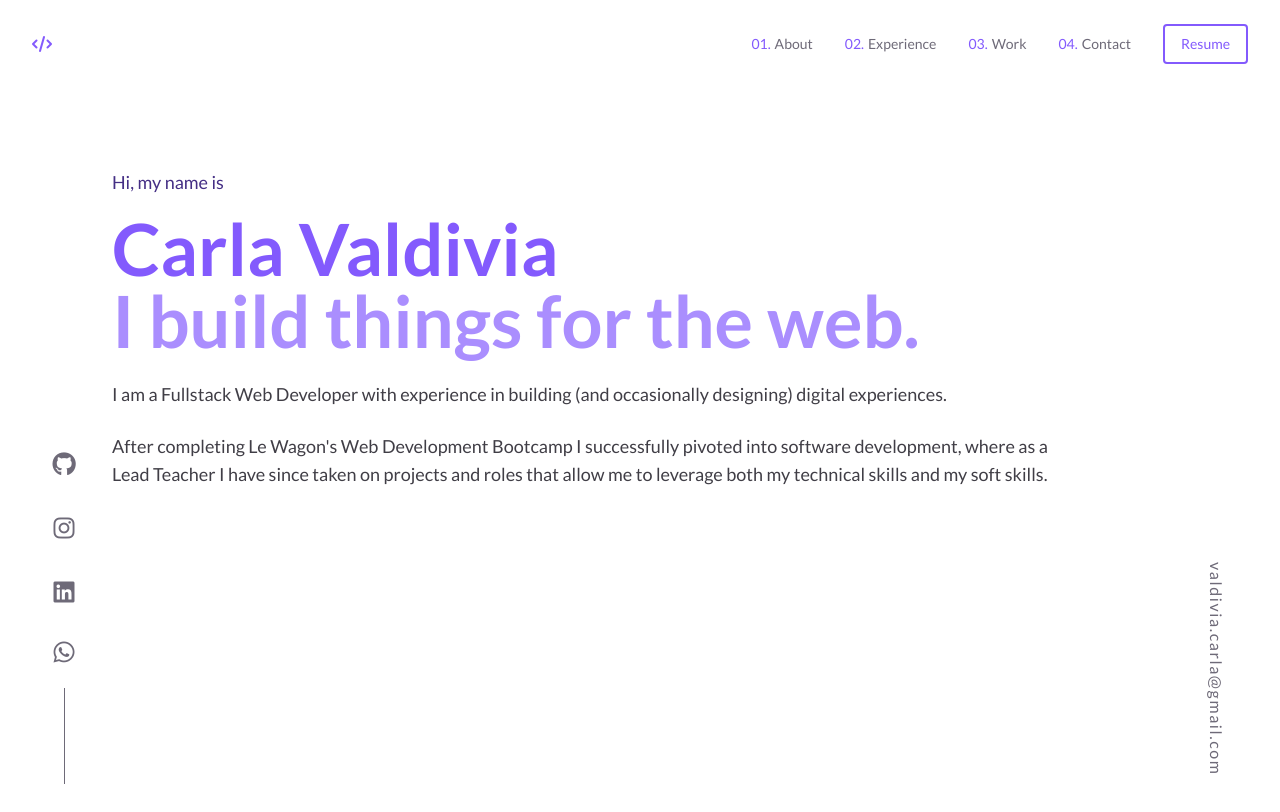
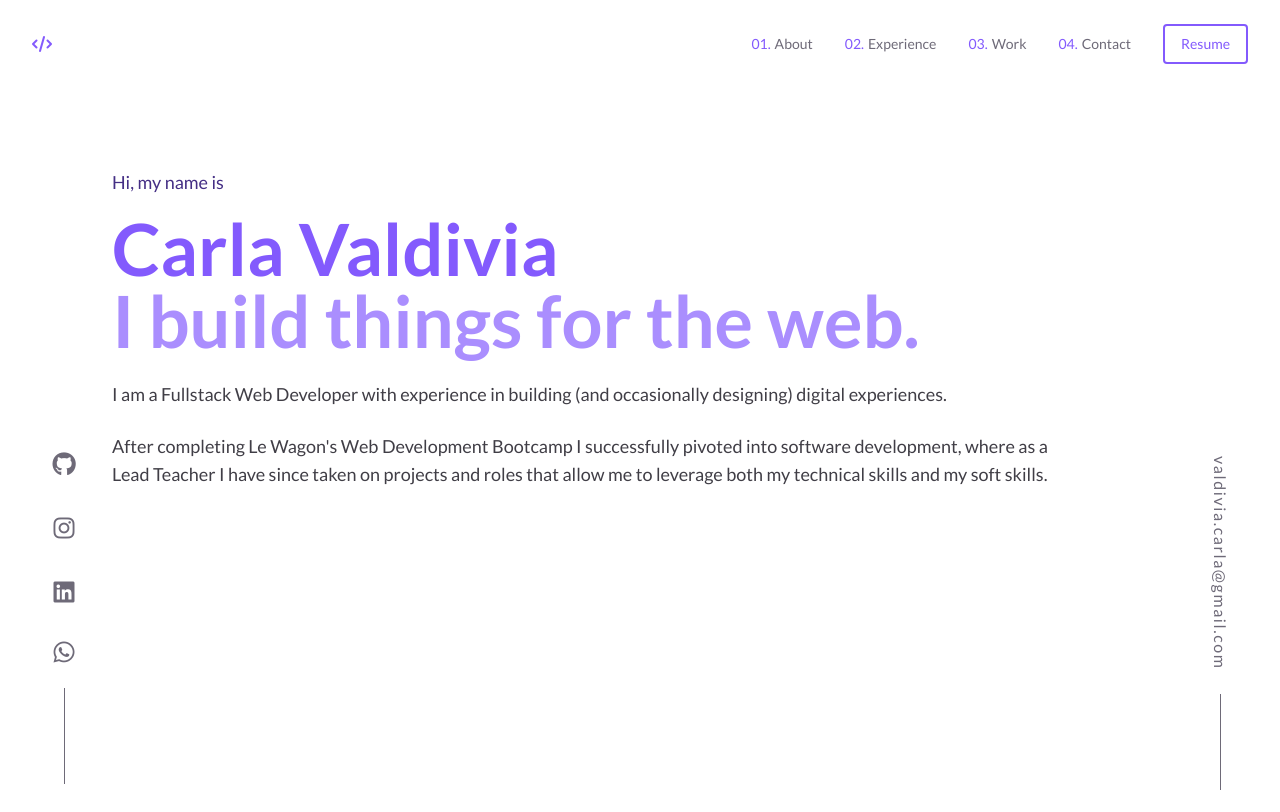
Before and after one commit to cvaldivia83/portfolio, a React (Vite) app: page / in a window 1280 px wide. Shown: the top 812 px of the page. Built offline with nearby package versions, Linux system fonts and the light colour scheme.

Commit message:
Fix right sidebar

```diff
--- a/src/assets/css/RightSideBar.css
+++ b/src/assets/css/RightSideBar.css
@@ -10,7 +10,11 @@
 
 @layer components {
   .right_sidebar {
-    @apply flex flex-col items-center justify-end after:content-[''] after:w-px after:bg-dGray after:h-24 mx-auto hover:after:bg-dPurple fixed bottom-0 right-0 h-16 w-32;
+    @apply fixed bottom-[280px] -right-14 h-16 w-32;
+  }
+
+  .right_sidebar > a {
+    @apply flex items-center after:content-[''] after:w-px after:bg-dGray after:h-24 after:mt-6
   }
 
   .sidebar_email {
```
